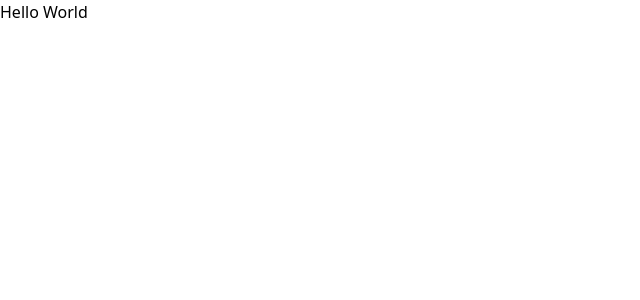
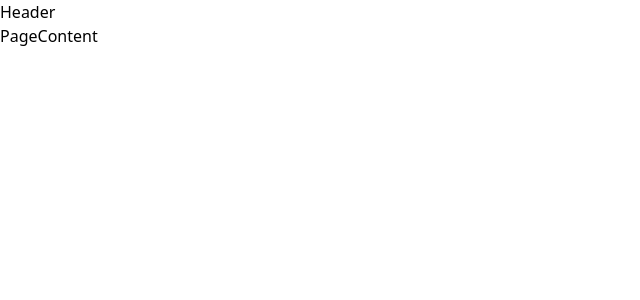
Before and after one commit to coder-shanks/foboh-engg-task, a React (Vite) app: page / in a window 1280 px wide. Shown: the top 300 px of the page, without its empty margins (0-640 px from the left). Built offline with nearby package versions, Linux system fonts and the light colour scheme.

Commit message:
create placeholder components

```diff
--- a/src/App.jsx
+++ b/src/App.jsx
@@ -1,5 +1,13 @@
+import Header from "./components/Header";
+import PageContent from "./components/PageContent";
+
 function App() {
-  return <div>Hello World</div>;
+  return (
+    <>
+      <Header />
+      <PageContent />
+    </>
+  );
 }
 
 export default App;
--- /dev/null
+++ b/src/components/Header/index.jsx
@@ -0,0 +1,5 @@
+function Header() {
+  return <div>Header</div>;
+}
+
+export default Header;
--- /dev/null
+++ b/src/components/Icons/index.jsx
@@ -0,0 +1,25 @@
+import DashboardIcon from "../../assets/dashboard.svg?react";
+import OrdersIcon from "../../assets/orders.svg?react";
+import CustomersIcon from "../../assets/customers.svg?react";
+import ProductsIcon from "../../assets/products.svg?react";
+import PricingIcon from "../../assets/pricing.svg?react";
+import FreightIcon from "../../assets/freight.svg?react";
+import SettingsIcon from "../../assets/settings.svg?react";
+import BellIcon from "../../assets/bell.svg?react";
+import HelpIcon from "../../assets/help.svg?react";
+import CloseIcon from "../../assets/close.svg?react";
+import MenuIcon from "../../assets/menu.svg?react";
+
+export {
+  DashboardIcon,
+  OrdersIcon,
+  CustomersIcon,
+  ProductsIcon,
+  PricingIcon,
+  FreightIcon,
+  SettingsIcon,
+  BellIcon,
+  HelpIcon,
+  CloseIcon,
+  MenuIcon,
+};
--- /dev/null
+++ b/src/components/PageContent/index.jsx
@@ -0,0 +1,5 @@
+function PageContent() {
+  return <div>PageContent</div>;
+}
+
+export default PageContent;
--- /dev/null
+++ b/src/constants/index.js
@@ -0,0 +1,19 @@
+import {
+  CustomersIcon,
+  DashboardIcon,
+  FreightIcon,
+  OrdersIcon,
+  PricingIcon,
+  ProductsIcon,
+} from "../components/Icons";
+
+const MENU_ITEMS = [
+  { name: "Dashboard", icon: <DashboardIcon /> },
+  { name: "Orders", icon: <OrdersIcon /> },
+  { name: "Customers", icon: <CustomersIcon /> },
+  { name: "Products", icon: <ProductsIcon /> },
+  { name: "Pricing", icon: <PricingIcon />, isNew: true },
+  { name: "Freight", icon: <FreightIcon />, isNew: true },
+];
+
+export { MENU_ITEMS };
```
